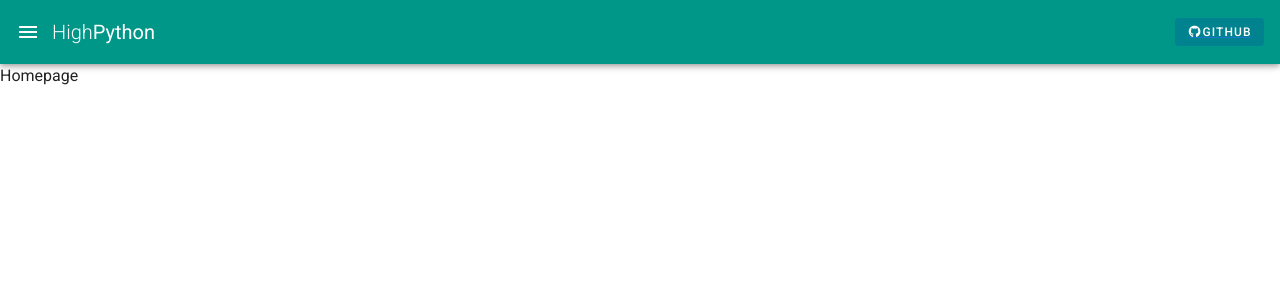
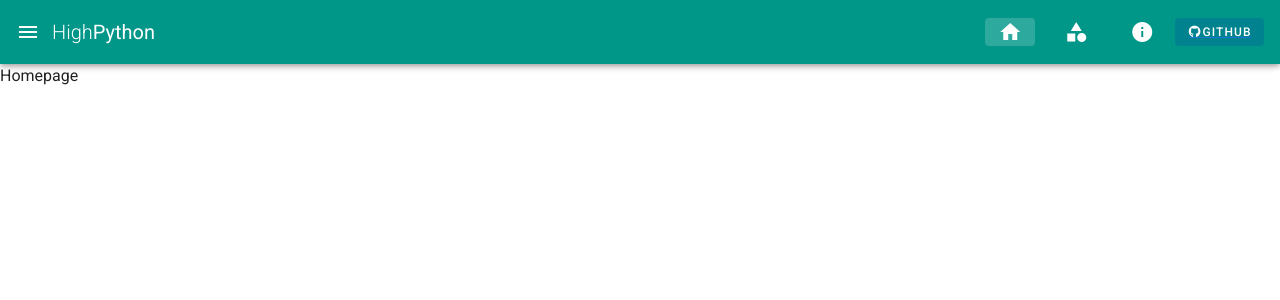
Before and after one commit to osamamhd/high-python-vue, a Vue app: page / in a window 1280 px wide. Shown: the top 300 px of the page. Built offline with nearby package versions, Linux system fonts and the light colour scheme; what vue-showdown would draw is missing.

Commit message:
🚀 add logo and new icons.

```diff
--- a/src/components/Navbar.vue
+++ b/src/components/Navbar.vue
@@ -10,12 +10,21 @@
         </v-toolbar-title>
         <v-spacer></v-spacer>
 
+        <v-btn v-for="link in links" :key="link.text" route :to="link.route"
+          depressed small class="d-none d-sm-flex mx-2" color="teal">
+            <v-icon>{{ link.icon }}</v-icon>
+            <span>{{link.title}}</span>
+        </v-btn>
+
         <a href="https://github.com/osamamhd/high-python-vue">
         <v-btn depressed small class="d-none d-sm-flex" color="cyan darken-3">
             <i class="fab fa-github"></i>
             <span>github</span>
         </v-btn>
         </a>
+
+
+
         <v-navigation-drawer v-model="drawer" app>
             <p>test</p>
         </v-navigation-drawer>
@@ -25,6 +34,7 @@
       <v-layout column align-center>
         <v-flex class="mt-5">
           <v-avatar size="100">
+            <!-- python by Danil Polshin from the Noun Project -->
             <img src="/logo.png" alt="">
           </v-avatar>
           <h3 class="subhearding mt-1 teal--text">High Python</h3>
```
Also changed, not shown: public/logo.png (added).
